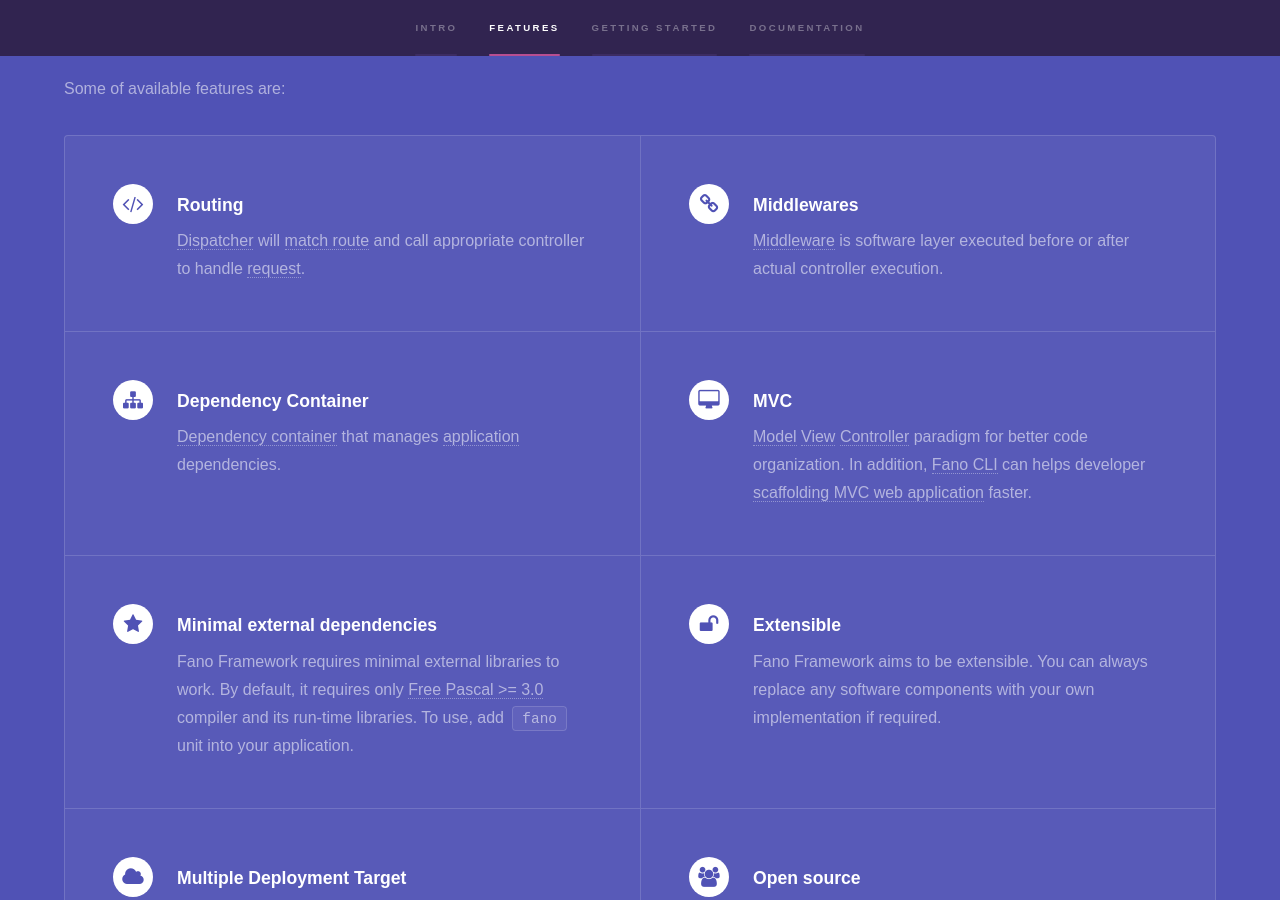
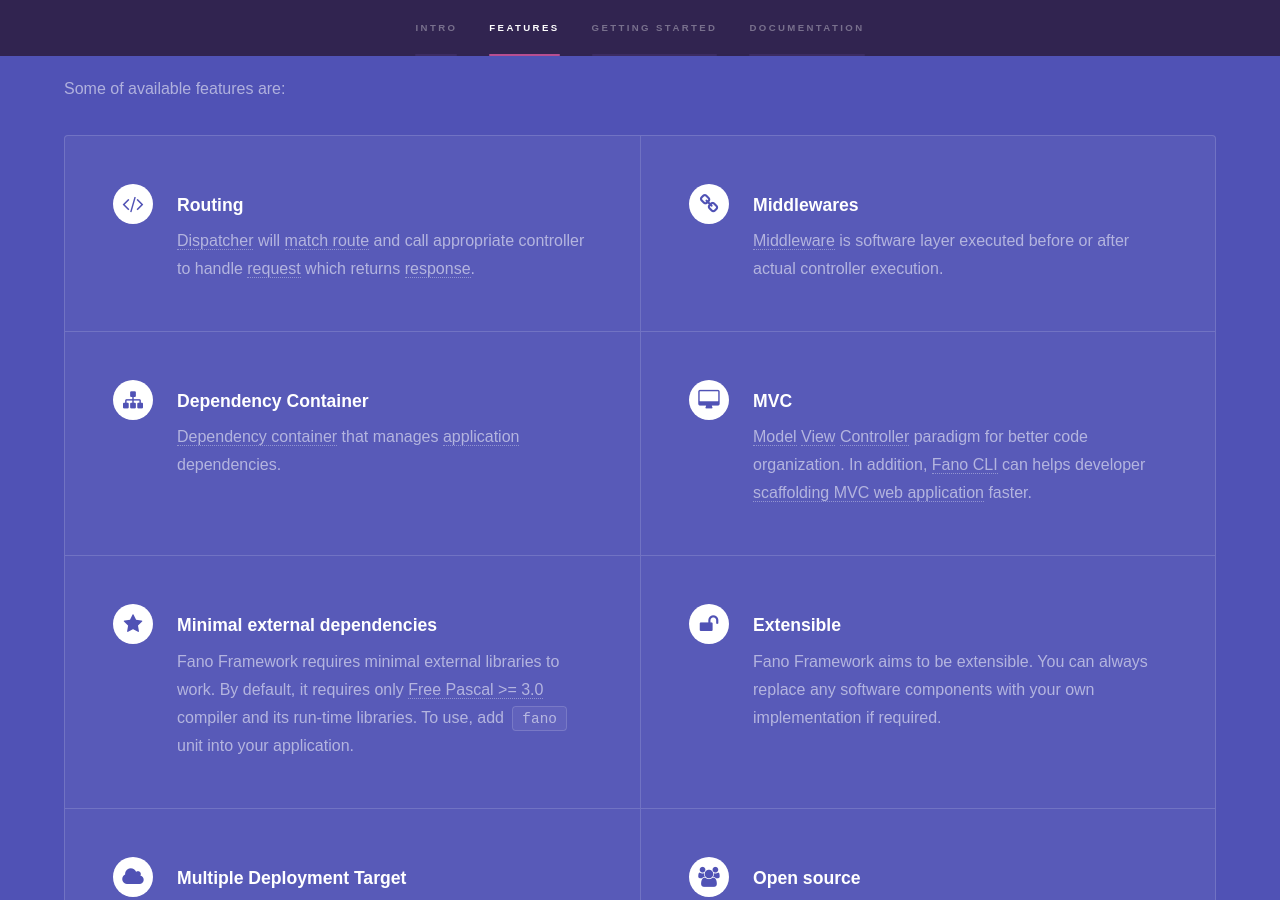
Before and after one commit to fanoframework/fanoframework.github.io, a Jekyll site: the page index.html, which Jekyll copies as it is, in a window 1280 px wide and 900 px high, scrolled down 961 px. Built offline with Jekyll 4.4.1, drawn with Linux system fonts in a browser that asks for light colours.

Commit message:
Updatee content to include reference to response

```diff
--- a/index.html
+++ b/index.html
@@ -78,7 +78,7 @@
                         <span class="icon major fa-code"></span>
                         <h3>Routing</h3>
                         <p><a href="/dispatcher">Dispatcher</a> will <a href="/working-with-router">match route</a>
-                            and call appropriate controller to handle <a href="/working-with-request">request</a>.
+                            and call appropriate controller to handle <a href="/working-with-request">request</a> which returns <a href="/working-with-response">response</a>.
                         </p>
                     </section>
                     <section>
```
